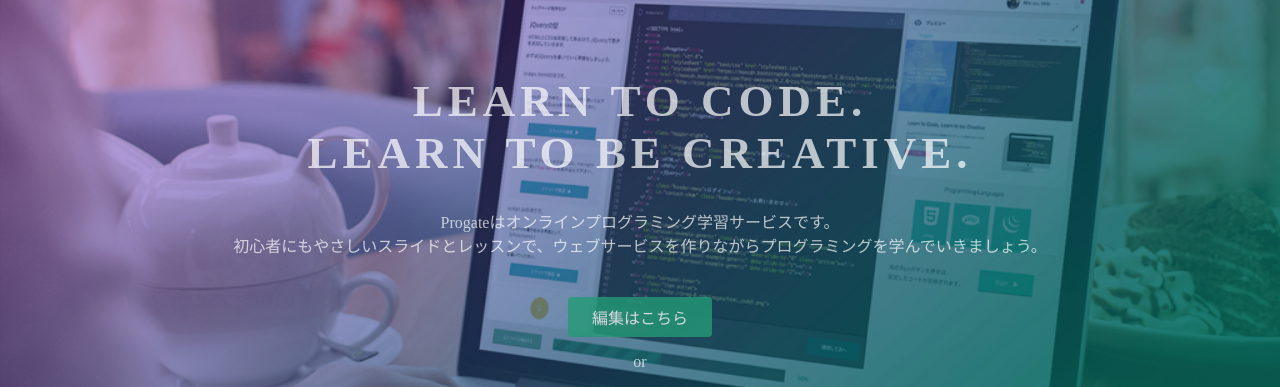
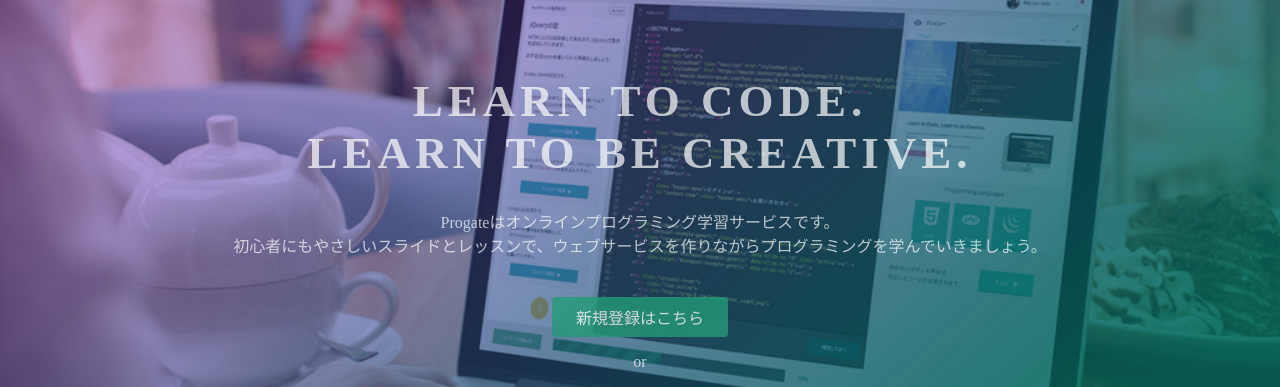
Before and after one commit to iguana0120/iguana0120.github.io, a plain HTML site: page index.html in a window 1280 px wide. Shown: the part 135-522 px from the top of the page. Drawn offline with Linux system fonts and the light colour scheme.

Commit message:
Update index.html

```diff
--- a/index.html
+++ b/index.html
@@ -26,7 +26,7 @@
       <h1>LEARN TO CODE.<br>LEARN TO BE CREATIVE.</h1>
       <p>Progateはオンラインプログラミング学習サービスです。<br>初心者にもやさしいスライドとレッスンで、ウェブサービスを作りながらプログラミングを学んでいきましょう。</p>
       <div class="btn-wrapper">
-        <a href="#" class="btn signup">編集はこちら</a>
+        <a href="#" class="btn signup">新規登録はこちら</a>
         <p>or</p>
         <a href="#" class="btn facebook"><span class="fa fa-facebook"></span>Facebookで登録</a>
         <a href="#" class="btn twitter"><span class="fa fa-twitter"></span>Twitterで登録</a>
```
